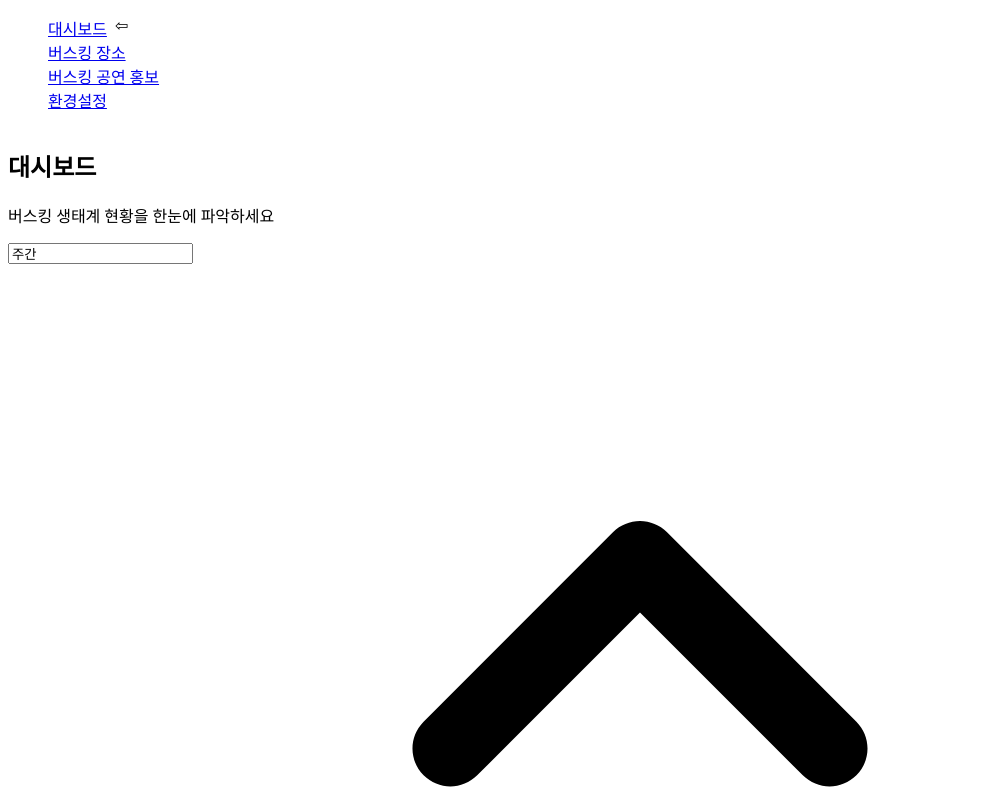
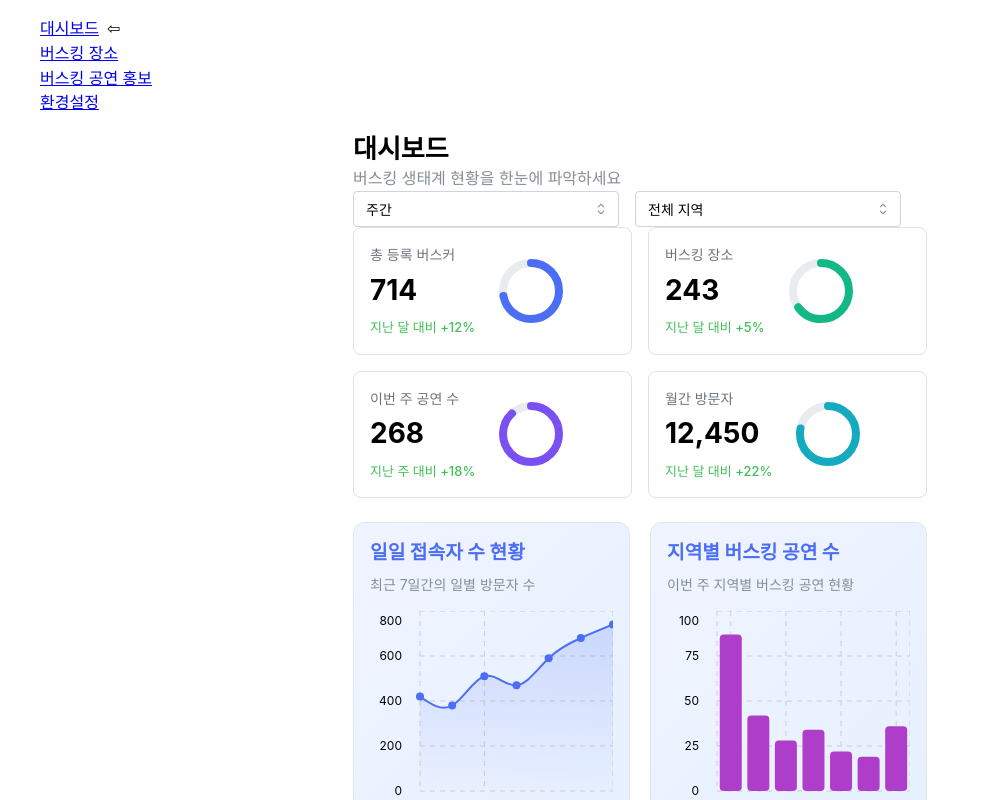
Before and after one commit to dlwlsdn201/project--busking-information-service--nextjs, a Next.js app: page /dashboard in a window 1280 px wide. Shown: the top 800 px of the page, without its empty margins (0-982 px from the left). Built offline with nearby package versions, Linux system fonts and the light colour scheme.

Commit message:
🔩 전역 config provider 컴포넌트 작성 및 적용(mantine UI 전역 style 적용)

```diff
--- /dev/null
+++ b/src/app/config/ConfigProviders.tsx
@@ -0,0 +1,14 @@
+'use client';
+
+import { MantineProvider } from '@mantine/core';
+
+// Mantine 다크모드/라이트모드 전환을 위한 예시
+export default function ConfigProviders({
+  children,
+}: {
+  children: React.ReactNode;
+}) {
+  return (
+    <MantineProvider defaultColorScheme="light">{children}</MantineProvider>
+  );
+}
--- a/src/app/layout.tsx
+++ b/src/app/layout.tsx
@@ -1,6 +1,6 @@
-// import { Navigation } from "@shared/ui";
-import { MantineProvider } from '@mantine/core';
 import { Navigation } from '@shared/ui';
+import ConfigProviders from './config/ConfigProviders';
+import '@mantine/core/styles.css';
 
 export const metadata = {
   title: 'Next.js',
@@ -15,7 +15,7 @@ export default function RootLayout({
   return (
     <html lang="en">
       <body>
-        <MantineProvider>
+        <ConfigProviders>
           <header style={{ width: '100%' }}>
             <Navigation />
           </header>
@@ -29,7 +29,7 @@ export default function RootLayout({
           >
             {children}
           </div>
-        </MantineProvider>
+        </ConfigProviders>
       </body>
     </html>
   );
```
